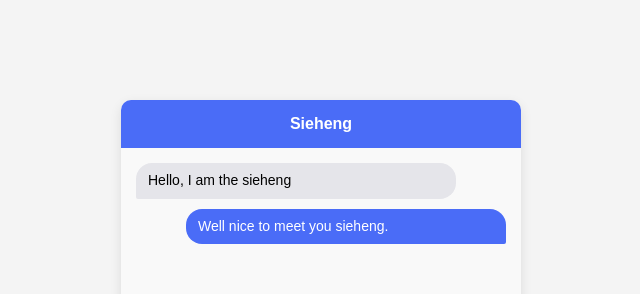
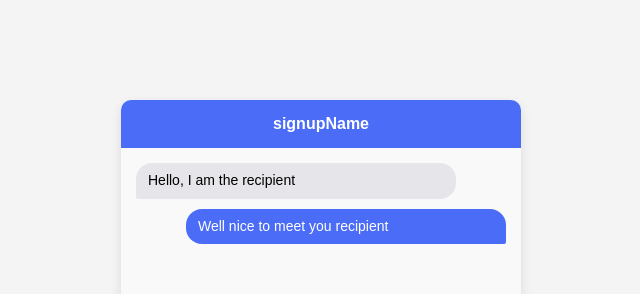
Before and after one commit to 612brandon/Messaging.github.io, a plain HTML site: page index.html in a window 1280 px wide. Shown: the top 294 px of the page, 319-959 px from the left. Drawn offline with Linux system fonts and the light colour scheme.

Commit message:
Update index.html

```diff
--- a/index.html
+++ b/index.html
@@ -12,15 +12,15 @@
   <div class="chat-container">
     <!--Name of the chat room-->
     <div class="chat-header">
-      Sieheng
+      signupName
     </div>
     <!--This is where the messages appear-->
     <div class="chat-messages" id="chatMessages">
       <div class="message other">
-        Hello, I am the sieheng
+        Hello, I am the recipient
       </div>
       <div class="message user">
-        Well nice to meet you sieheng.
+        Well nice to meet you recipient
       </div>
     </div>
     <!--Where the chat box is located-->
```
